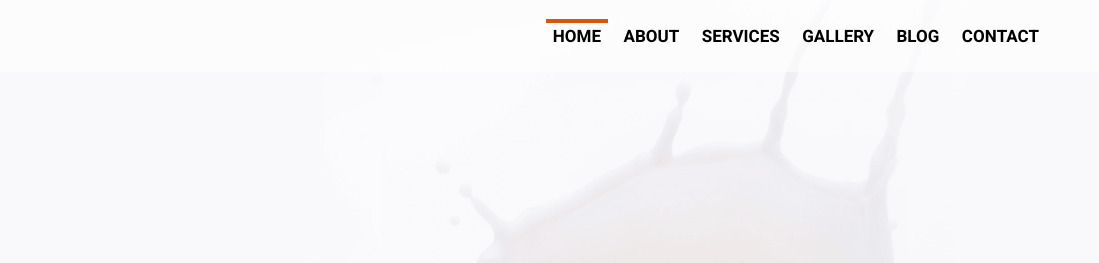
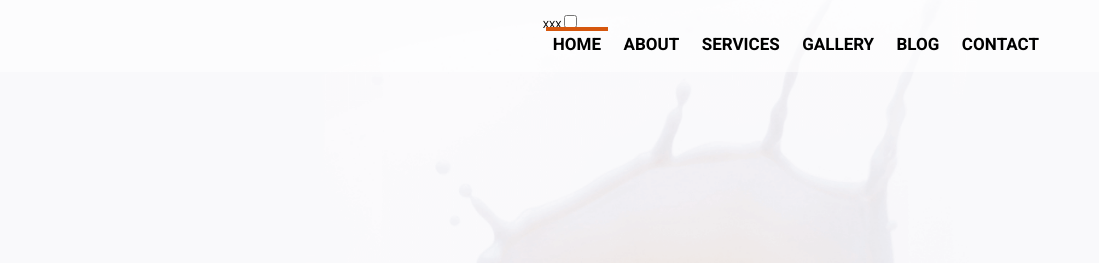
Before and after one commit to mwisniewski1991/weeklychallenge2, a website: page index.html in a window 1280 px wide. Shown: the top 263 px of the page, 181-1280 px from the left. Drawn offline with nearby package versions, Linux system fonts and the light colour scheme; files that its build step writes are made by us from their sources.

Commit message:
Update index.html

```diff
--- a/index.html
+++ b/index.html
@@ -17,6 +17,8 @@
     <header class="header">
         <img src="img/logo.png" alt="" class="header__logo">
         <nav class="nav">
+            <label for="burger" class="nav__label">XXX</label>
+            <input type="checkbox" class="nav__input" id="burger">
             <ul class="nav__list">
                 <li class="nav__item"><a href="#" class="nav__link">Home</a></li>
                 <li class="nav__item"><a href="#about" class="nav__link">About</a></li>
```
